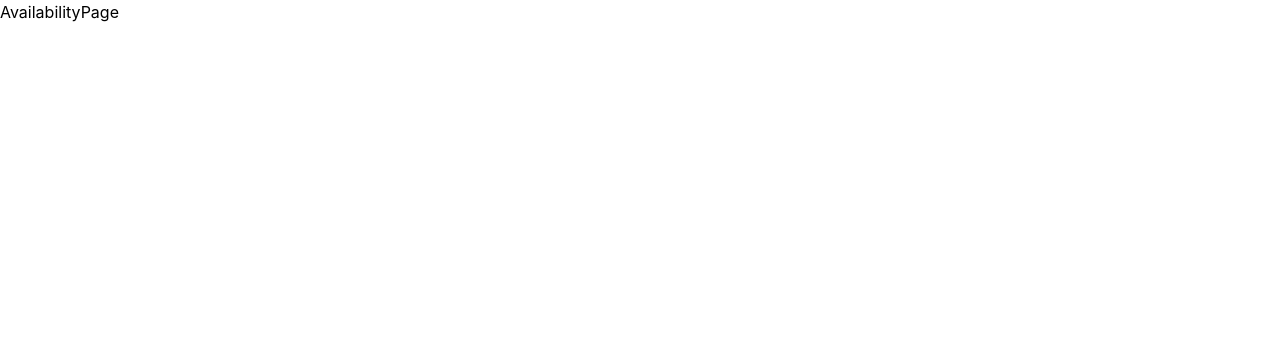
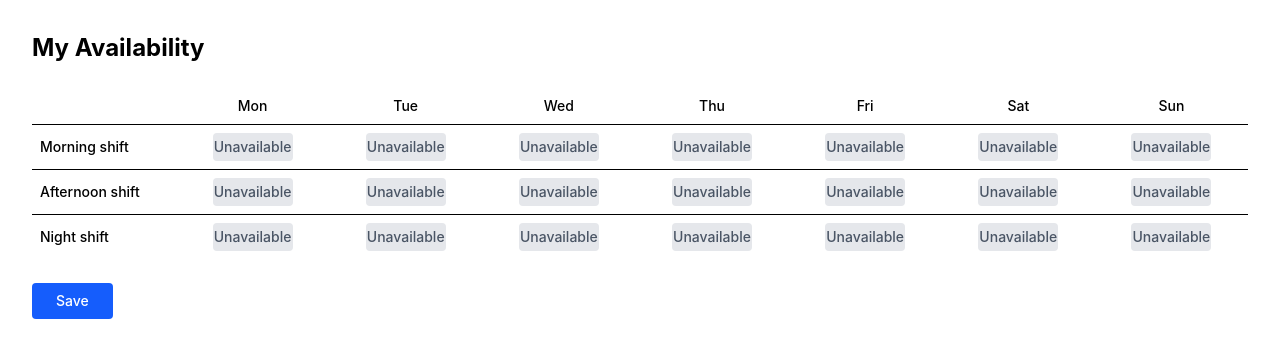
Before and after one commit to ViktorOlausson/Project-Employee-Scheduling, a React (Vite) app in the folder frontend/employee-scheduling/: page /availability in a window 1280 px wide. Shown: the top 358 px of the page. Built offline with nearby package versions, Linux system fonts and the light colour scheme; the HTML template or start-up script is replaced by a standard one.

Commit message:
feat: add employee views - availability page and my schedule page

```diff
--- a/frontend/employee-scheduling/src/pages/AvailabilityPage.tsx
+++ b/frontend/employee-scheduling/src/pages/AvailabilityPage.tsx
@@ -1,4 +1,88 @@
+import { useState } from 'react'
+import api from '../services/api'
+
+const days = ['Mon', 'Tue', 'Wed', 'Thu', 'Fri', 'Sat', 'Sun']
+const shifts = ['Morning shift', 'Afternoon shift', 'Night shift']
+
+type Availability = {
+  [shift: string]: {
+    [day: string]: boolean
+  }
+}
+
+const initialAvailability: Availability = {
+  'Morning shift': { Mon: false, Tue: false, Wed: false, Thu: false, Fri: false, Sat: false, Sun: false },
+  'Afternoon shift': { Mon: false, Tue: false, Wed: false, Thu: false, Fri: false, Sat: false, Sun: false },
+  'Night shift': { Mon: false, Tue: false, Wed: false, Thu: false, Fri: false, Sat: false, Sun: false },
+}
+
 const AvailabilityPage = () => {
-    return <div>AvailabilityPage</div>
+  const [availability, setAvailability] = useState<Availability>(initialAvailability)
+  const [success, setSuccess] = useState(false)
+  const [error, setError] = useState('')
+
+  const toggle = (shift: string, day: string) => {
+    const updated = { ...availability }
+    updated[shift][day] = !updated[shift][day]
+    setAvailability(updated)
   }
-  export default AvailabilityPage
+
+  const handleSave = async () => {
+    try {
+      await api.put('/availability/:employeeId', { availability })
+      setSuccess(true)
+    } catch (err) {
+      setError('Could not save availability')
+    }
+  }
+
+  return (
+    <div className="p-8">
+      <h1 className="text-2xl font-bold mb-6">My Availability</h1>
+
+      {error && <p className="text-red-500 mb-4">{error}</p>}
+      {success && <p className="text-green-500 mb-4">Availability saved!</p>}
+
+      <table className="w-full border-collapse mb-6">
+        <thead>
+          <tr>
+            <th className="text-left p-2"></th>
+            {days.map((day) => (
+              <th key={day} className="p-2 text-sm font-medium">{day}</th>
+            ))}
+          </tr>
+        </thead>
+        <tbody>
+          {shifts.map((shift) => (
+            <tr key={shift} className="border-t">
+              <td className="p-2 text-sm font-medium w-36">{shift}</td>
+              {days.map((day) => (
+                <td key={day} className="p-2 text-center">
+                  <button
+                    onClick={() => toggle(shift, day)}
+                    className={`w-20 py-1 rounded text-sm font-medium ${
+                      availability[shift][day]
+                        ? 'bg-green-400 text-white'
+                        : 'bg-gray-200 text-gray-600'
+                    }`}
+                  >
+                    {availability[shift][day] ? 'Available' : 'Unavailable'}
+                  </button>
+                </td>
+              ))}
+            </tr>
+          ))}
+        </tbody>
+      </table>
+
+      <button
+        onClick={handleSave}
+        className="bg-blue-600 text-white px-6 py-2 rounded hover:bg-blue-700 text-sm font-medium"
+      >
+        Save
+      </button>
+    </div>
+  )
+}
+
+export default AvailabilityPage
--- a/frontend/employee-scheduling/src/pages/MySchedulePage.tsx
+++ b/frontend/employee-scheduling/src/pages/MySchedulePage.tsx
@@ -1,4 +1,10 @@
 const MySchedulePage = () => {
-    return <div>MySchedulePage</div>
+    return (
+      <div className="p-8">
+        <h1 className="text-2xl font-bold mb-6">My Schedule</h1>
+        <p className="text-gray-500">some teeext</p>
+      </div>
+    )
   }
+
   export default MySchedulePage
```
